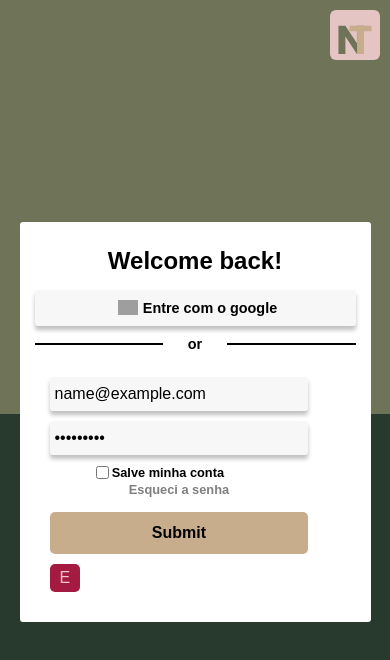
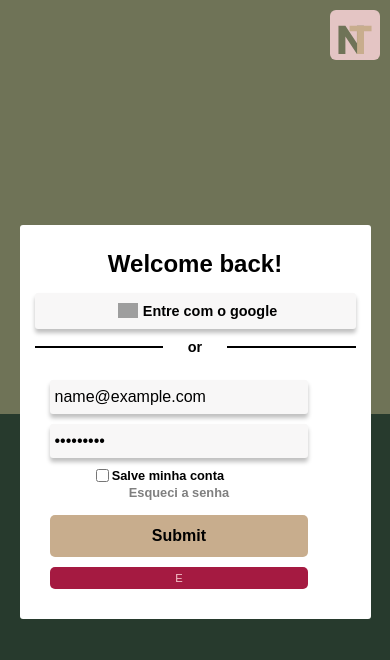
Before and after one commit to GustavoRRSilva/notes_next, a Next.js app in the folder front-end/: page / in a window 390 px wide. Both pictures are taken after typing "name@example.com", "Sample123" into the empty fields and a click on the input 178 px from the left and 547 px from the top of the page. Shown: the top 660 px of the page. Built offline with nearby package versions, Linux system fonts and the light colour scheme; no server answers; grey boxes are pictures that could not be loaded.

Commit message:
feat:adicionando responsividade na mensagem

```diff
--- a/front-end/src/Componentes/Message/message.module.css
+++ b/front-end/src/Componentes/Message/message.module.css
@@ -7,7 +7,7 @@
   align-items: center;
   box-sizing: border-box;
   background-color: #a51a41;
-  width: max-content;
+  width: 100%;
   color: #f5c6cb;
 }
 .message p {
@@ -25,3 +25,10 @@
   background-color: #d4edda;
   border-color: #c3e6cb;
 }
+
+@media screen and (max-width:980px) {
+  .message{
+    font-size: 0.7em;
+    width: 100% !important;
+  }
+}
--- a/front-end/src/Componentes/NotesContainer/index.js
+++ b/front-end/src/Componentes/NotesContainer/index.js
@@ -6,8 +6,7 @@ import Note from "@/Componentes/Note/index";
 import style from "@/styles/NotesContainer.module.css";
 export default function NotesContainer(props) {
   const { notes, error } = useSelector((state) => state.notes);
-  const notas = [];
-  const contador = 0;
+
   return (
     <ul className={style.listNotes}>
       {notes &&
--- a/front-end/src/Componentes/PostNote/PostNote.module.css
+++ b/front-end/src/Componentes/PostNote/PostNote.module.css
@@ -21,6 +21,11 @@
 
 }
 
+.form div{
+  width: max-content;
+  max-height: 40px;
+  margin: 5px auto;
+}
 .form input[type = text]{
     font-size: 2em;
     color: white;
--- a/front-end/src/Componentes/PostNote/index.js
+++ b/front-end/src/Componentes/PostNote/index.js
@@ -1,6 +1,6 @@
 import style from "./PostNote.module.css";
 import Message from "../Message/message";
-import {useState } from "react";
+import { useState } from "react";
 import { useDispatch } from "react-redux";
 
 import { postNote } from "@/slice/notesSlice";
@@ -14,7 +14,7 @@ export default function index(props) {
     const resultAction = await dispatch(postNote(nota));
 
     if (postNote.fulfilled.match(resultAction)) {
-      setError("");
+      setError("Nota enviada com sucesso!");
     } else {
       setError(resultAction.payload);
     }
```
